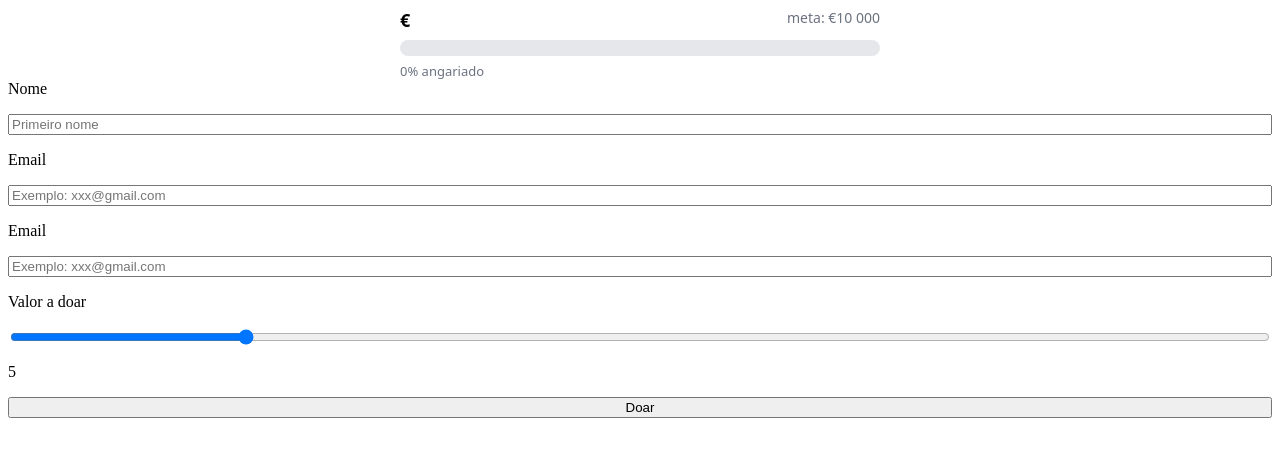
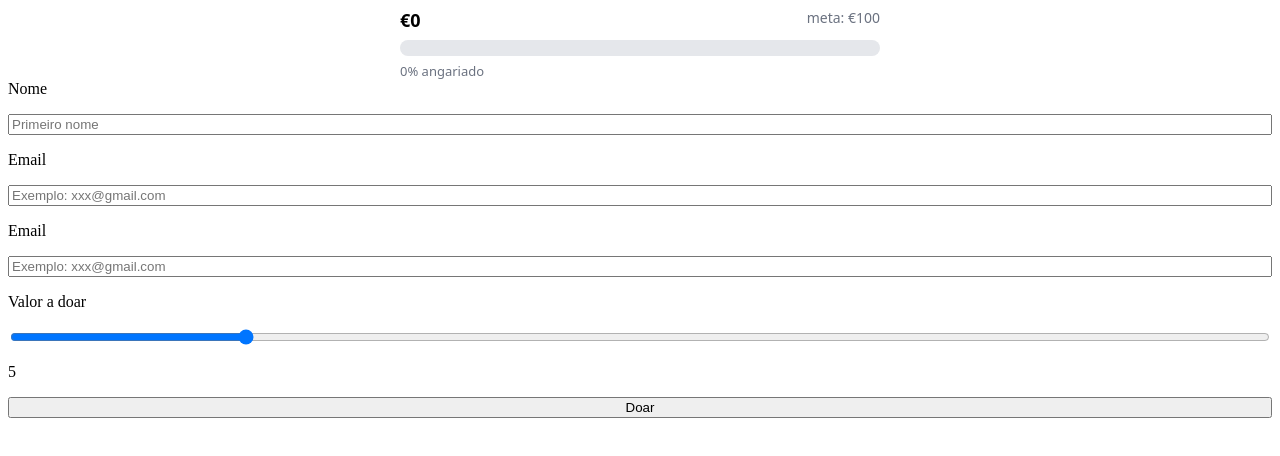
Before and after one commit to megalambaei-dev/birthday-piggyBank, a React (Vite) app in the folder piggy/: page / in a window 1280 px wide. Shown: the top 456 px of the page. Built offline with nearby package versions, Linux system fonts and the light colour scheme; no server answers.

Commit message:
Add change to bar after each submit

```diff
--- /dev/null
+++ b/piggy/src/App.tsx
@@ -0,0 +1,30 @@
+import { useEffect, useState } from 'react'
+import BarraDoacoes from './components/progress-bar'
+import FormularioDoacoes from './components/donation-form'
+import React from 'react'
+
+function App() {
+  const [atual, setAtual] = useState(0)
+  const meta = 100
+
+  const URL = import.meta.env.VITE_SCRIPT_URL;
+
+  useEffect(() => {
+    fetch(URL)
+      .then((res) => res.json())
+      .then((data) => setAtual(data.total));
+  }, []);
+
+  const handleDoacaoSubmit = (valorDoado: number) => {
+    setAtual((prev) => prev + valorDoado)
+  }
+
+  return (
+    <div>
+      <BarraDoacoes atual={atual} meta={meta} moeda="€" />
+      <FormularioDoacoes onSubmit={handleDoacaoSubmit} />
+    </div>
+  )
+}
+
+export default App
--- a/piggy/src/components/donation-form.jsx
+++ b/piggy/src/components/donation-form.jsx
@@ -1,7 +1,9 @@
 import { useState } from "react";
 
-function FormularioDoacoes() {
+function FormularioDoacoes({ onSubmit }) {
+  // valor a ver se por cima da barra
   const [valor, setValor] = useState(5);
+
   async function handleSubmit(e) {
     e.preventDefault();
 
@@ -21,7 +23,8 @@ function FormularioDoacoes() {
     try {
       await enviarDoacao(nome, email, valor);
       alert("Obrigada pelo teu contributo! <3");
-
+      //vai chamar a funcao passada.
+      onSubmit(valor);
       // carrega outro elemento? e tapa o form?
     } catch (error) {
       console.error(error);
--- a/piggy/src/components/progress-bar.jsx
+++ b/piggy/src/components/progress-bar.jsx
@@ -2,18 +2,10 @@ import { useState, useEffect } from "react";
 
 // Barra de progresso de doações
 // Passa "atual" e "meta" como props (em euros, ou qualquer moeda)
-function BarraDoacoes({meta = 10000, moeda = "€" }) {
-  const URL = import.meta.env.VITE_SCRIPT_URL;
+function BarraDoacoes({ atual, meta = 10000, moeda = "€" }) {
+  const [largura, setLargura] = useState(0);
 
-  const [atual, setAtual] = useState("");
-  const [largura, setLargura] = useState(0);
   const percentagem = Math.min((atual / meta) * 100, 100);
-
-  useEffect(() => {
-    fetch(URL)
-      .then((res) => res.json())
-      .then((data) => setAtual(data.total));
-  }, []);
 
   useEffect(() => {
     // pequeno atraso para a barra "encher" com animação ao carregar
--- a/piggy/src/main.tsx
+++ b/piggy/src/main.tsx
@@ -1,10 +1,5 @@
 import { createRoot } from 'react-dom/client'
-import BarraDoacoes from './components/progress-bar'
-import FormularioDoacoes from './components/donation-form'
+import App from './App'
+import React from 'react'
 
-createRoot(document.getElementById('app')!).render(
-  <div>
-    <BarraDoacoes atual={3200} meta={10000} moeda="€" />
-    <FormularioDoacoes />
-  </div>
-)
+createRoot(document.getElementById('app')!).render(<App />)
```
